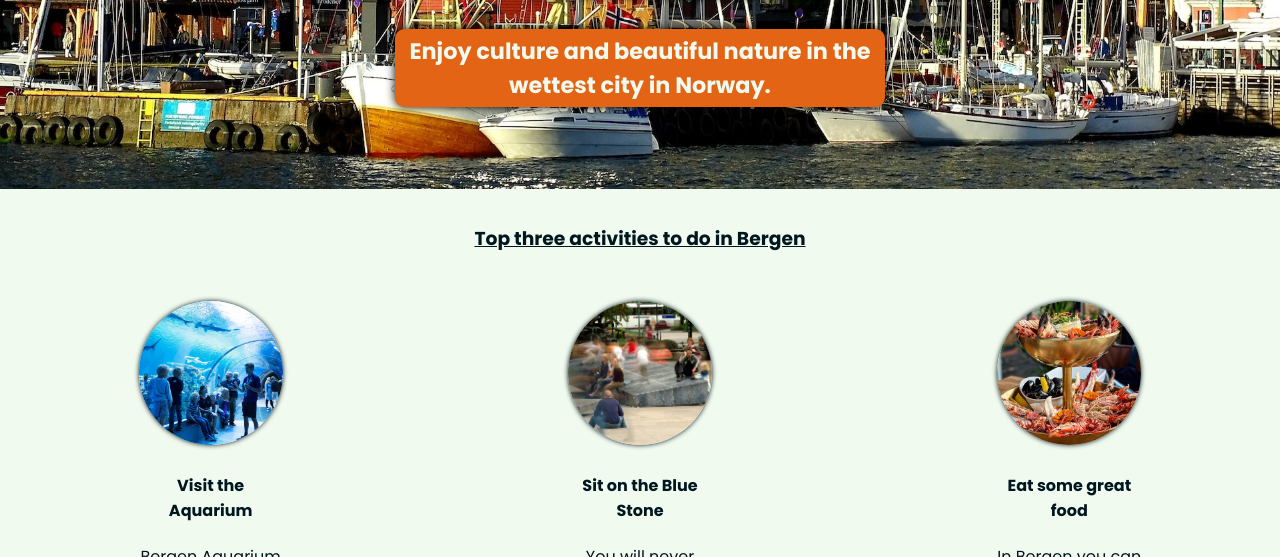
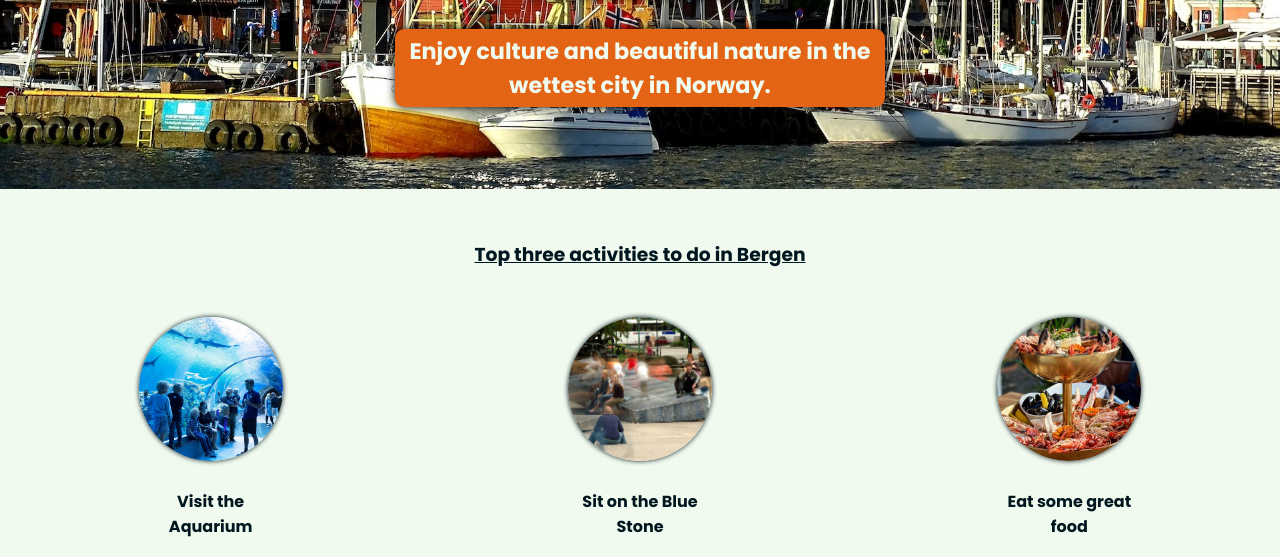
Before and after one commit to prebens-kodehode/Hometown-Solo-Project, a website built with Vite: page index.html in a window 1280 px wide. Shown: the part 163-720 px from the top of the page. Built offline with nearby package versions, Linux system fonts and the light colour scheme.

Commit message:
Update styles.css

```diff
--- a/styles.css
+++ b/styles.css
@@ -75,7 +75,7 @@ header {
 
 .mid {
   background: #F1FAEE;
-  padding: 1rem 0;
+  padding: 2rem 0;
 }
 .activities {
   display: flex;
```
